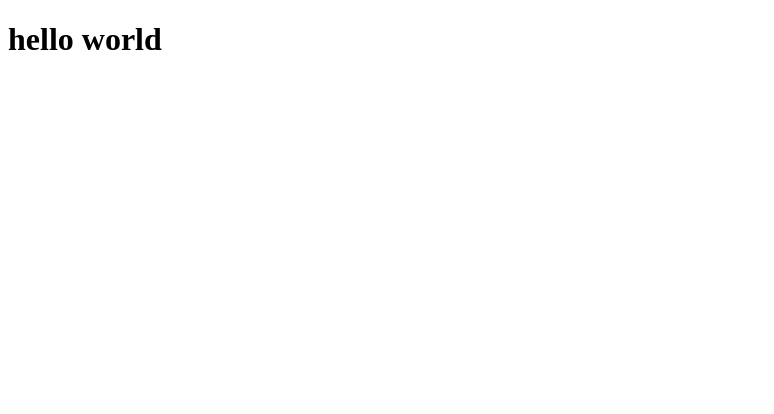
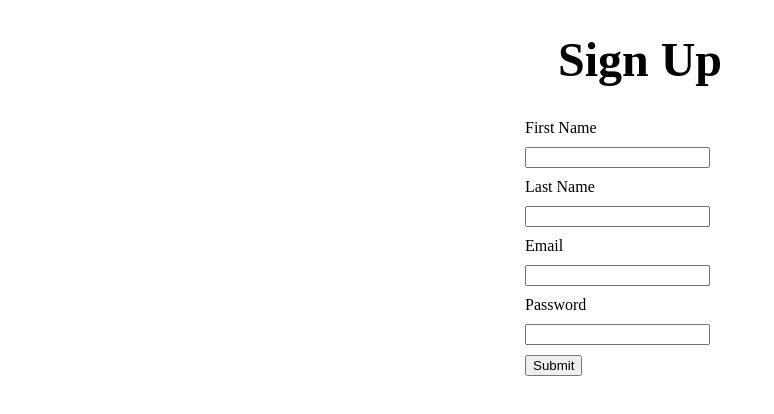
Before and after one commit to MohammedIbrahimSheikh/Restful-Api-Server, a website: page index.html in a window 1280 px wide. Shown: the whole page, without its empty margins (0-774 px from the left). Drawn offline with Linux system fonts and the light colour scheme.

Commit message:
server is ready

```diff
--- a/index.html
+++ b/index.html
@@ -1,11 +1,51 @@
 <!DOCTYPE html>
 <html lang="en">
+
 <head>
     <meta charset="UTF-8">
     <meta name="viewport" content="width=hi, initial-scale=1.0">
     <title>Document</title>
+    <style>
+        h1 {
+            text-align: -webkit-center;
+            font-size: 48px;
+        }
+
+        form {
+            width: 230px;
+            margin: auto;
+            margin-top: 20px;
+        }
+
+        div {
+            margin: 10px 0px 10px 0px;
+        }
+    </style>
 </head>
+
 <body>
-    <h1>hello world</h1>
+    <h1>Sign Up</h1>
+    <form action="#">
+        <label for="firstname">First Name</label>
+        <div>
+            <input type="text" name="firstname" id="firstname" required>
+        </div>
+        <label for="lastname">Last Name</label>
+        <div>
+            <input type="text" name="lastname" id="lastname" required>
+        </div>
+        <label for="email">Email</label>
+        <div>
+            <input type="email" id="email" required>
+        </div>
+        <label for="password">Password</label>
+        <div>
+            <input type="password" id="password" required>
+        </div>
+        <div>
+            <input type="submit" value="Submit">
+        </div>
+    </form>
 </body>
+
 </html>
```
Also changed, not shown: package.json (added, +16 -0 lines), server.mjs (added, +39 -0 lines), 2 other files.
